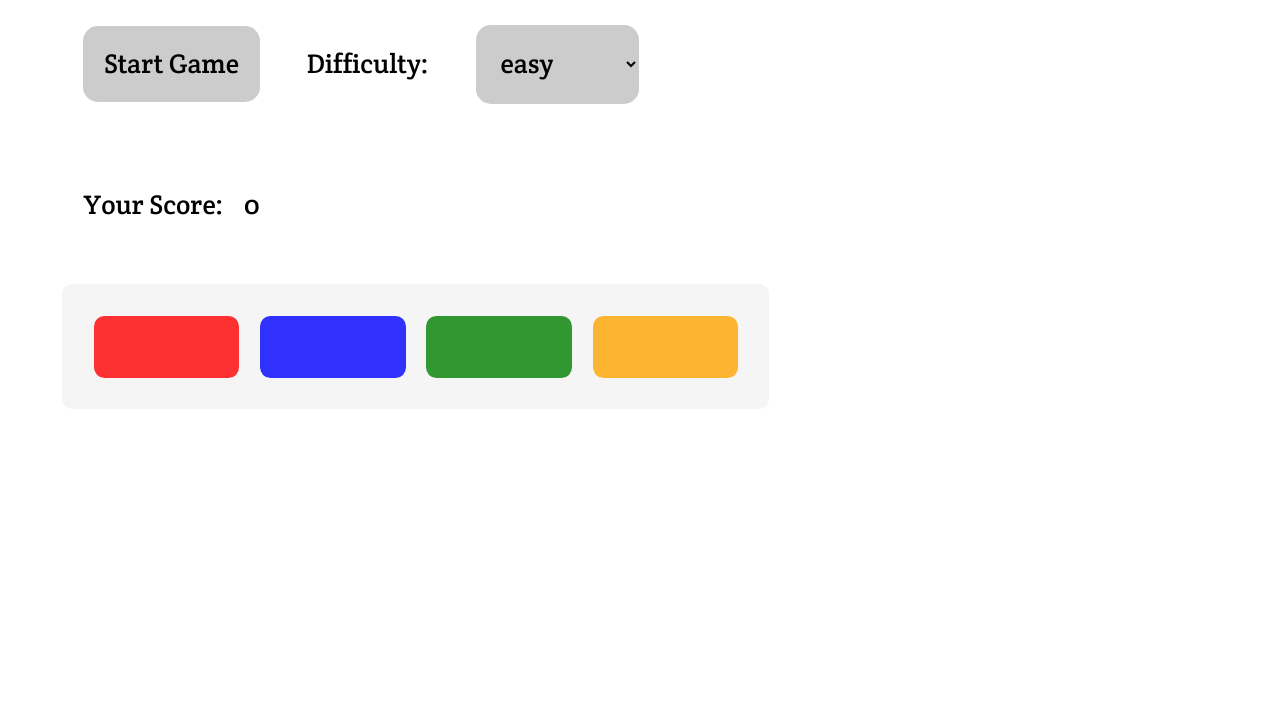
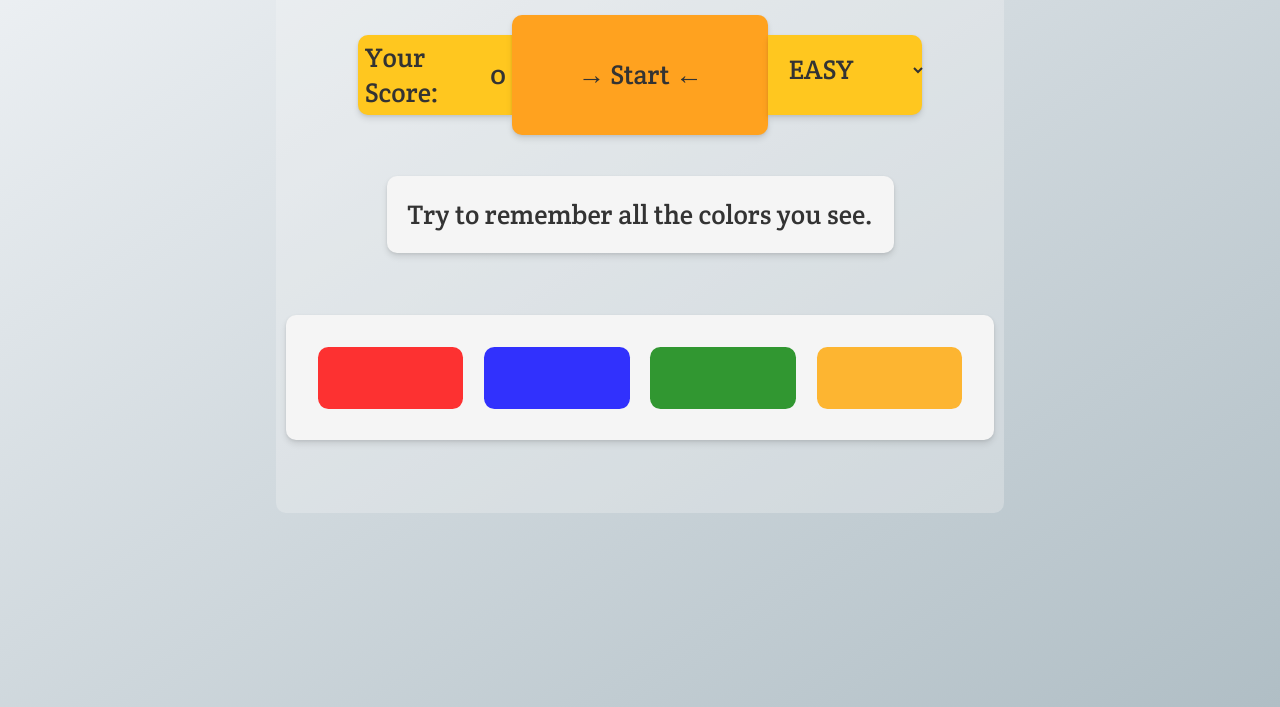
Before and after one commit to Anveks/Simon-Game-JavaScript, a plain HTML site: page index.html in a window 1280 px wide. Shown: the part 93-800 px from the top of the page. Drawn offline with Linux system fonts and the light colour scheme; a web font is replaced by a local one.

Commit message:
css finished

```diff
--- a/index.html
+++ b/index.html
@@ -10,29 +10,39 @@
   <link rel="stylesheet" href="style.css">
 </head>
 <body>
-<h2>Simon Game</h2>
 
-<div class="controls">
-   <button class="btn-start">Start Game</button>
+  <div class="main">
+    <h2>Simon Game</h2>
+    <div class="controls">
+      <!-- SCORE -->
+      <div class="score-cont">
+        <div>
+          Your Score: <p class="score">0</p>
+        </div>
+      </div>
 
-   <label>Difficulty: </label>
-   <select class="diff">
-     <option value="4" selected>easy</option>
-     <option value="6">medium</option>
-     <option value="8">hard</option>
-   </select>
-</div>
+      <!-- START GAME -->
+      <div class="start">
+          <button class="btn-start"> &rarr; Start &larr;</button>
+      </div>
 
 
-<div class="score-cont">
-  <div>
-    Your Score: <p class="score">0</p>
+       <!-- DIFF -->
+       <div class="diff-cont">
+          <!-- <label>Difficulty: </label> -->
+          <select class="diff">
+            <option value="4" selected>EASY</option>
+            <option value="6">MEDIUM</option>
+            <option value="8">HARD</option>
+        </select>
+       </div>
+
+    </div>
+
+    <p class="turn">Try to remember all the colors you see.</p>
+    <div class="game-cont" disabled></div>
+
   </div>
-
-  <p class="turn"></p>
-</div>
-
-<div class="game-cont" disabled></div>
 
 </body>
 <script src="script.js" defer></script>
--- a/script.js
+++ b/script.js
@@ -98,8 +98,9 @@ class App {
   }
 
   toggleTurn() {
-    this.turn.classList.add('bump');
-    this.turn.classList.remove('bump');
+    this.turn.classList.add('slide-in-bottom');
+    setTimeout(() =>     this.turn.classList.remove('slide-in-bottom'), 100)
+    // this.turn.classList.remove('slide-in-bottom');
   }
 
   checkSequence(player, computer) {
--- a/style.css
+++ b/style.css
@@ -1,17 +1,87 @@
 
 * {
+  margin: 0;
   padding: 0;
-  margin: 1rem;
   box-sizing: border-box;
   font-family: "Crete Round", serif;
   font-size: 1.3rem;
+  color: #333;
+}
+
+html, body {
+  height: 100%; /* Change max-height to height */
+  padding: 0;
+  background: linear-gradient(to top left, #b0bec5, #eff2f5);
+}
+
+body {
+  background-color: white;
+}
+
+h2 {
+  text-align: center;
+  margin: 1.5rem 0;
+}
+
+.controls {
+  /* background-color: #f7f7f7; */
+  display: flex;
+  align-items: center;
+  /* gap: 2rem; */
+  width: fit-content;
+  margin: 0 auto;
+
+  animation-name: slideInBottom;
+  animation-duration: 1s;
+  animation-timing-function: ease-in-out;
+}
+
+/* SCORE */
+.score-cont {
+  display: flex;
+  justify-content: space-between;
+  align-items: center;
+  background-color: #FFC71F;
+  width: 12vw;
+  height: 10vh;
+  border-radius: 10px 0 0 10px;
+  box-shadow: 0 4px 6px rgba(0, 0, 0, 0.1), 0 1px 3px rgba(0, 0, 0, 0.08);
+  padding: 0.3rem;
+}
+
+.score-cont > div {
+  display: flex;
+  align-items: center;
+}
+
+/* START */
+.start {
+  background-color: #FFA21F;
+  width: 20vw;
+  height: 15vh;
+  padding: 0.5em;
+  display: flex;
+  justify-content: center;
+  align-self: center;
+  border-radius: 10px;
+  box-shadow: 0 4px 6px rgba(0, 0, 0, 0.1), 0 1px 3px rgba(0, 0, 0, 0.08);
+}
+
+.diff-cont {
+  background-color: #FFC71F;
+  width: 12vw;
+  height: 10vh;
+  border-radius: 0 10px 10px 0;
+  box-shadow: 0 4px 6px rgba(0, 0, 0, 0.1), 0 1px 3px rgba(0, 0, 0, 0.08);
+  padding: 0.3rem;
 }
 
 button, select {
-  padding: 1rem;
+  padding: .5rem;
   border: transparent;
   border-radius: 15px;
-  background-color: rgb(204, 204, 204);
+  /* background-color: rgb(204, 204, 204); */
+  background-color: transparent;
 }
 
 button:hover, select:hover {
@@ -27,6 +97,33 @@ button:hover, select:hover {
   width: fit-content;
   padding: 1rem;
   border-radius: 10px;
+  margin: 3rem auto;
+  box-shadow: 0 4px 6px rgba(0, 0, 0, 0.1), 0 1px 3px rgba(0, 0, 0, 0.08);
+
+  animation-name: slideInBottom;
+  animation-duration: 1.5s;
+  animation-timing-function: ease-in-out;
+}
+
+.main {
+  background-color: rgba(245, 245, 245, 0.3); /* Adjust the RGB values and opacity (fourth value) as needed */
+  width: fit-content;
+  margin: 0 auto;
+  padding: .5rem;
+  border-radius: 10px;
+}
+
+
+.turn {
+  background-color: whitesmoke;
+  width: fit-content;
+  padding: 1rem;
+  border-radius: 10px;
+  box-shadow: 0 4px 6px rgba(0, 0, 0, 0.1), 0 1px 3px rgba(0, 0, 0, 0.08);
+  margin: 2rem auto;
+  animation-name: slideInBottom;
+  animation-duration: 0.5s;
+  animation-timing-function: ease-in-out;
 }
 
 .color-block {
@@ -83,18 +180,21 @@ button:hover, select:hover {
   pointer-events: none; /* Disable pointer events */
 }
 
-.score-cont {
-  display: flex;
-  justify-content: space-between;
-  align-items: center;
+/* ANIMATIONS */
+
+.slide-in-bottom {
+  animation-name: slideInBottom;
+  animation-duration: 0.5s;
+  animation-timing-function: ease-in-out;
 }
 
-.score-cont > div {
-  display: flex;
-  align-items: center;
+@keyframes slideInBottom {
+  from {
+    transform: translateY(10%);
+    opacity: 0;
+  }
+  to {
+    transform: translateY(0);
+    opacity: 1;
+  }
 }
-
-.bump {
-  transform: scale(1.1);
-  transition: 3ms;
-}
```
Also changed, not shown: ui-sketch-simon.jpg (added), 1 other file.
